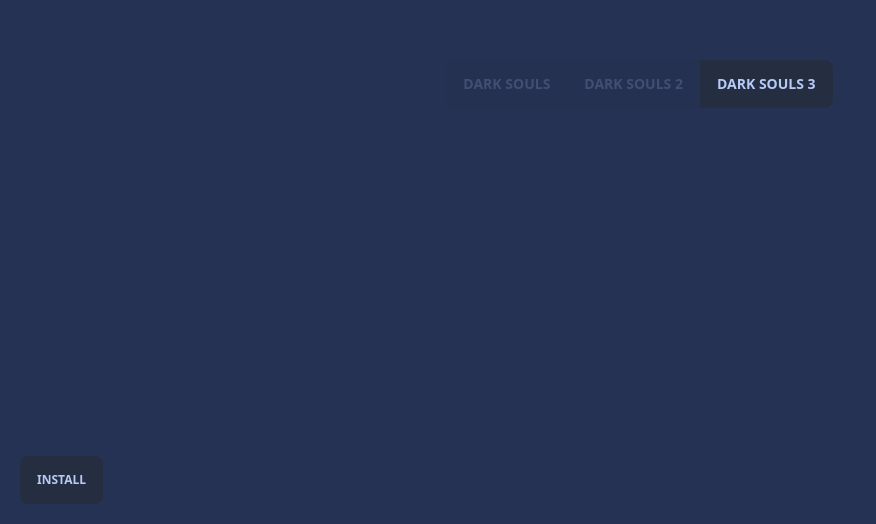
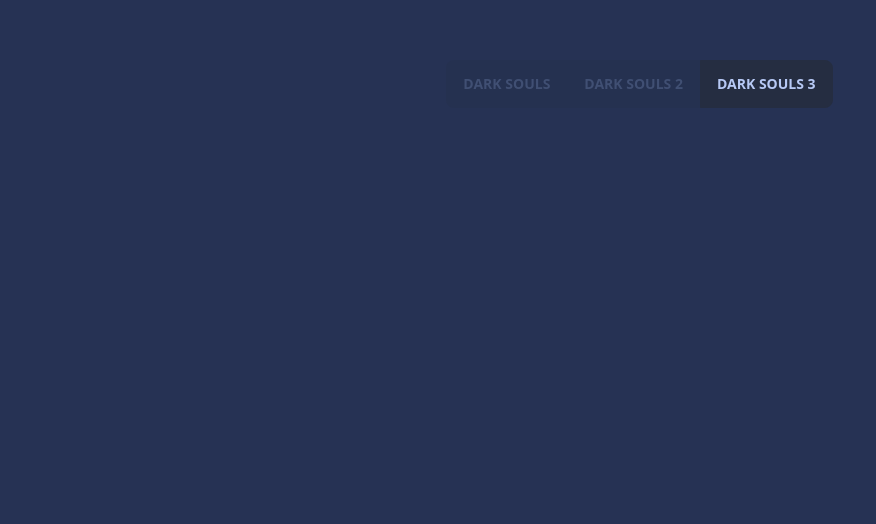
Before and after one commit to joshjkleins/dark-souls, a React (Vite) app: page / in a window 1280 px wide. Shown: the part 276-800 px from the top of the page, without its empty margins (0-876 px from the left). Built offline with nearby package versions, Linux system fonts and the light colour scheme.

Commit message:
removed btn for real

```diff
--- a/src/App.jsx
+++ b/src/App.jsx
@@ -10,7 +10,7 @@
     <div>
         {gameChoice == '' && <StepOne choice={setGameChoice} /> }
         {gameChoice == 'Dark Souls 3' && <DarkSoulsThree choice={setGameChoice} />}
-        <button id="butInstall" type="button" className="btn absolute bottom-5 left-5 text-xs hide">Install</button>
+        {/* <button id="butInstall" type="button" className="btn absolute bottom-5 left-5 text-xs hidden">Install</button> */}
     </div>
   )
 }
```
